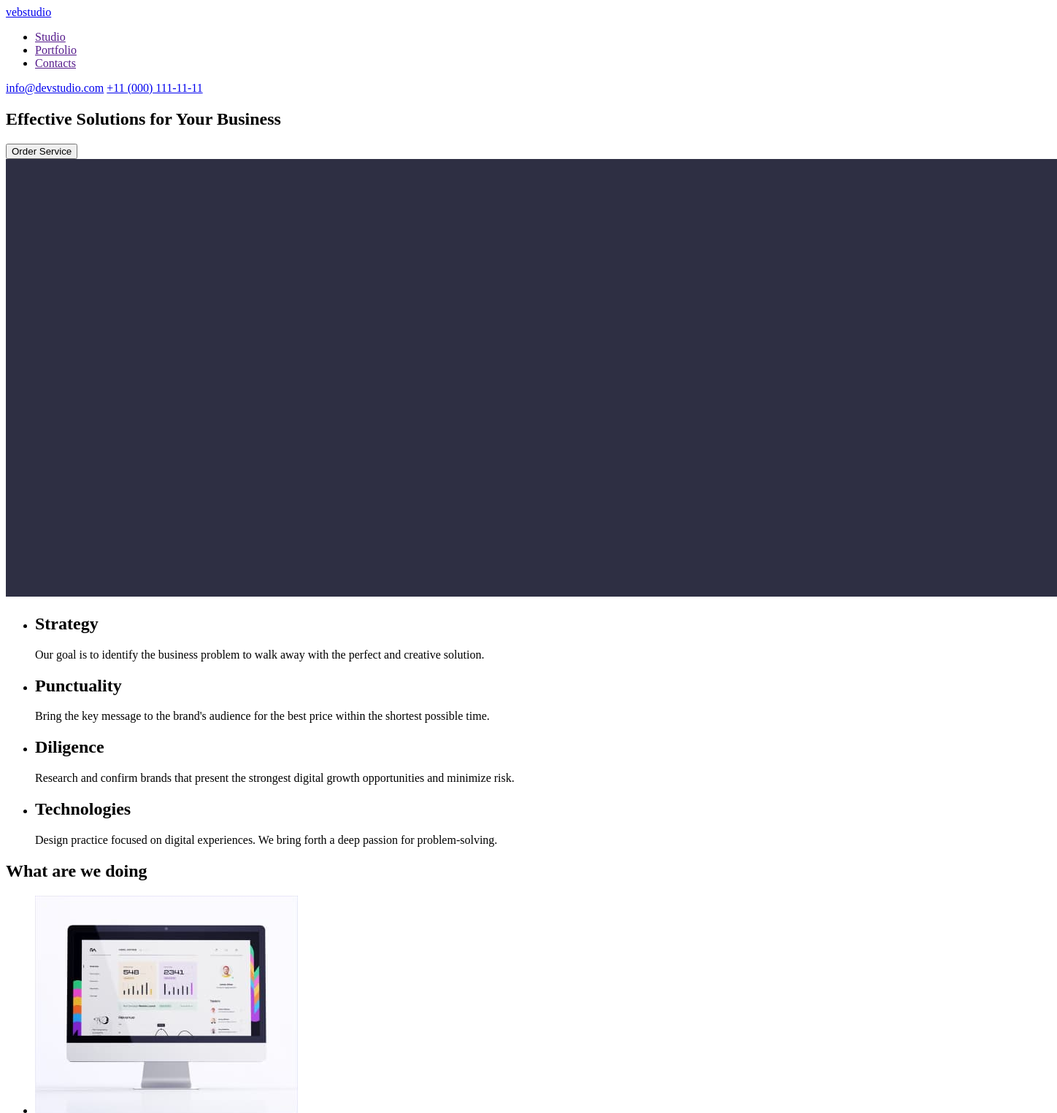
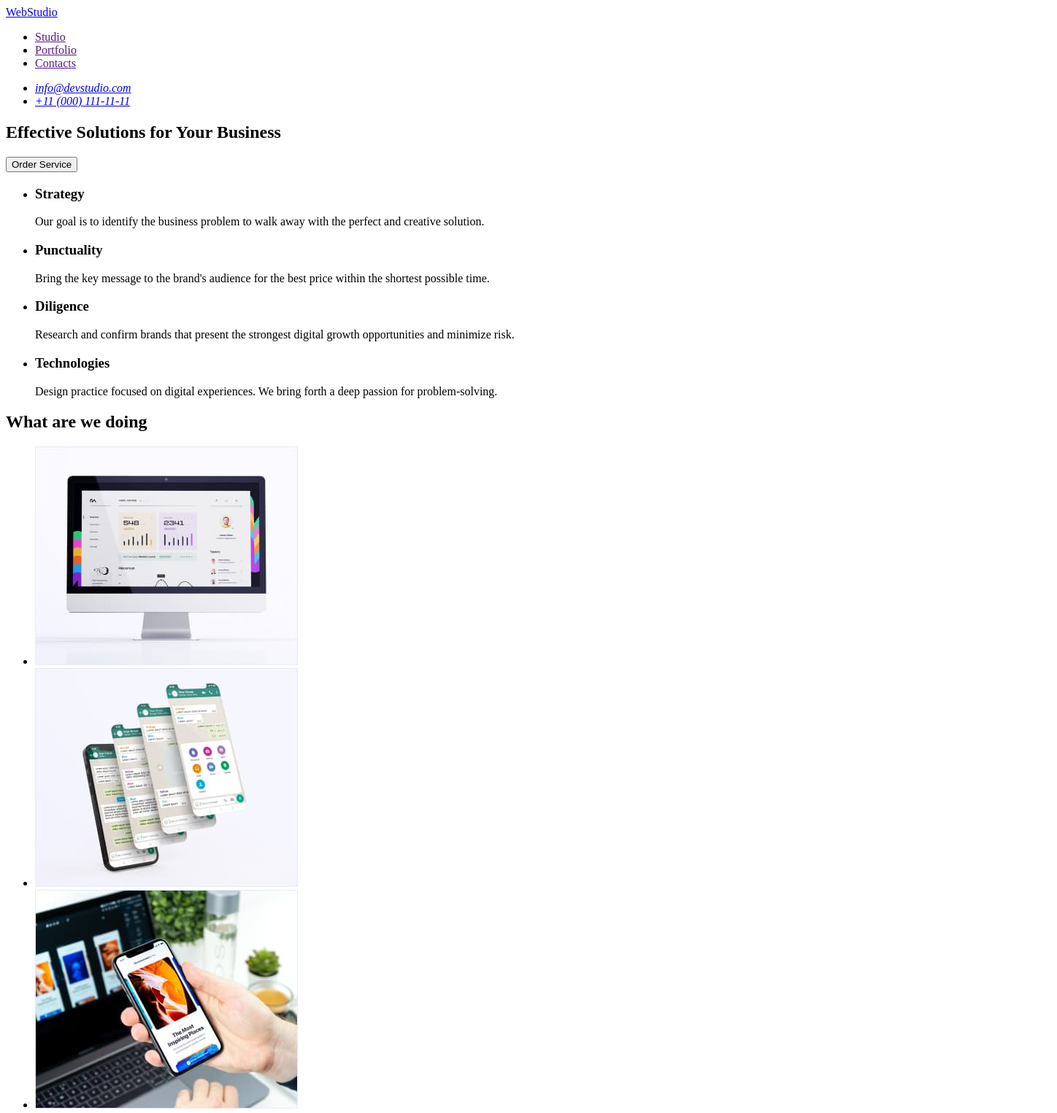
Before and after one commit to Axelkiev/goit-markup-hw-01, a plain HTML site: page index.html in a window 1280 px wide. Shown: the top 1526 px of the page at 73% size, 1448 px wide, since content can reach past the window. Drawn offline with Linux system fonts and the light colour scheme.

Commit message:
Update index.html

```diff
--- a/index.html
+++ b/index.html
@@ -4,20 +4,24 @@
     <meta charset="UTF-8" />
     <meta http-equiv="X-UA-Compatible" content="IE=edge" />
     <meta name="viewport" content="width=device-width, initial-scale=1.0" />
-    <title>vebstudio</title>
+    <title>WebStudio</title>
   </head>
   <body>
     <header>
       <nav>
-        <a href="./index.html">vebstudio</a>
+        <a href="./index.html">WebStudio</a>
         <ul>
           <li><a href="">Studio</a></li>
           <li><a href="">Portfolio</a></li>
           <li><a href="">Contacts</a></li>
         </ul>
       </nav>
-      <a href="mailto:info@devstudio.com">info@devstudio.com</a>
-      <a href="tel:+110001111111">+11 (000) 111-11-11</a>
+      <address>
+        <ul>
+          <li><a href="mailto:info@devstudio.com">info@devstudio.com</a></li>
+          <li><a href="tel:+110001111111">+11 (000) 111-11-11</a></li>
+        </ul>
+      </address>
     </header>
     <main>
       <!-- hero -->
@@ -25,49 +29,40 @@
       <section>
         <h1>Effective Solutions for Your Business</h1>
         <button type="button">Order Service</button>
-        <div>
-          <img
-            src="./images/dark-bg-hero.jpg"
-            alt="dark-blue-background"
-            width="1440"
-          />
-        </div>
       </section>
       <!-- section 1 -->
       <section>
         <ul>
           <li>
-            <h2>Strategy</h2>
+            <h3>Strategy</h3>
             <p>
               Our goal is to identify the business problem to walk away with the
               perfect and creative solution.
             </p>
           </li>
           <li>
-            <h2>Punctuality</h2>
+            <h3>Punctuality</h3>
             <p>
               Bring the key message to the brand's audience for the best price
               within the shortest possible time.
             </p>
           </li>
           <li>
-            <h2>Diligence</h2>
+            <h3>Diligence</h3>
             <p>
               Research and confirm brands that present the strongest digital
               growth opportunities and minimize risk.
             </p>
           </li>
           <li>
-            <h2>Technologies</h2>
+            <h3>Technologies</h3>
             <p>
               Design practice focused on digital experiences. We bring forth a
               deep passion for problem-solving.
             </p>
           </li>
         </ul>
-      </section>
-      <!-- section 2  -->
-      <section>
+
         <h2>What are we doing</h2>
         <ul>
           <li>
@@ -126,29 +121,14 @@
             <p>UI Designer</p>
           </li>
         </ul>
-        <div>
-          <img
-            src="./images/light-bg.jpg"
-            alt="light-background"
-            width="1440"
-          />
-        </div>
       </section>
     </main>
     <footer>
-      <a href="./index.html">vebstudio</a>
+      <a href="./index.html">WebStudio</a>
       <p>
-        Increase the flow of customers and <br />
-        sales for your business with digital <br />
+        Increase the flow of customers and sales for your business with digital
         marketing & growth solutions.
       </p>
-      <div>
-        <img
-          src="./images/dark-bg-footer.jpg"
-          alt="dark-blue-background"
-          width="1440"
-        />
-      </div>
     </footer>
   </body>
 </html>
```
